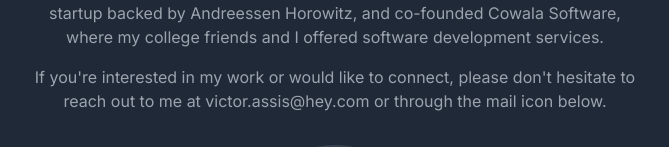
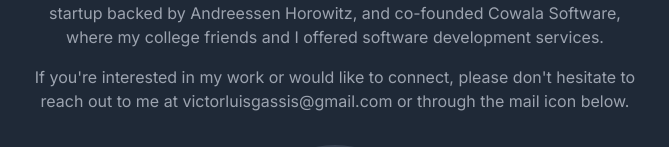
Before and after one commit to victorlga/victorassis.com, a Next.js app: page / in a window 1280 px wide. Shown: the part 463-610 px from the top of the page, without its empty margins (305-974 px from the left). Built offline with nearby package versions, Linux system fonts and the light colour scheme.

Commit message:
Update app.tsx

```diff
--- a/components/app.tsx
+++ b/components/app.tsx
@@ -29,7 +29,7 @@
             </p>
             <p className="text-gray-400 mt-4">
               If you&apos;re interested in my work or would like to connect, please don&apos;t hesitate to reach out to me at
-              victor.assis@hey.com or through the mail icon below.
+              victorluisgassis@gmail.com or through the mail icon below.
             </p>
             <Image
               alt="Victor Assis"
```
